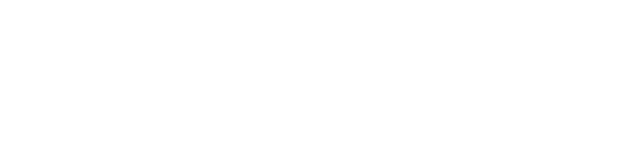
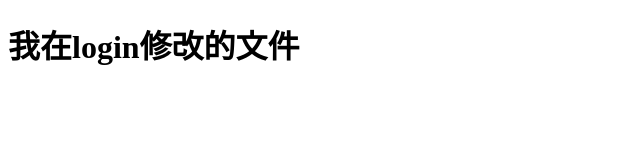
Before and after one commit to kakaPup/project_kaka_02, a plain HTML site: page index.html in a window 1280 px wide. Shown: the whole page, without its empty margins (0-640 px from the left). Drawn offline with Linux system fonts and the light colour scheme.

Commit message:
修改的文件login

```diff
--- a/index.html
+++ b/index.html
@@ -7,6 +7,7 @@
   <title>Document</title>
 </head>
 <body>
-
+  <!-- -->
+  <h1>我在login修改的文件</h1>
 </body>
 </html>
```
